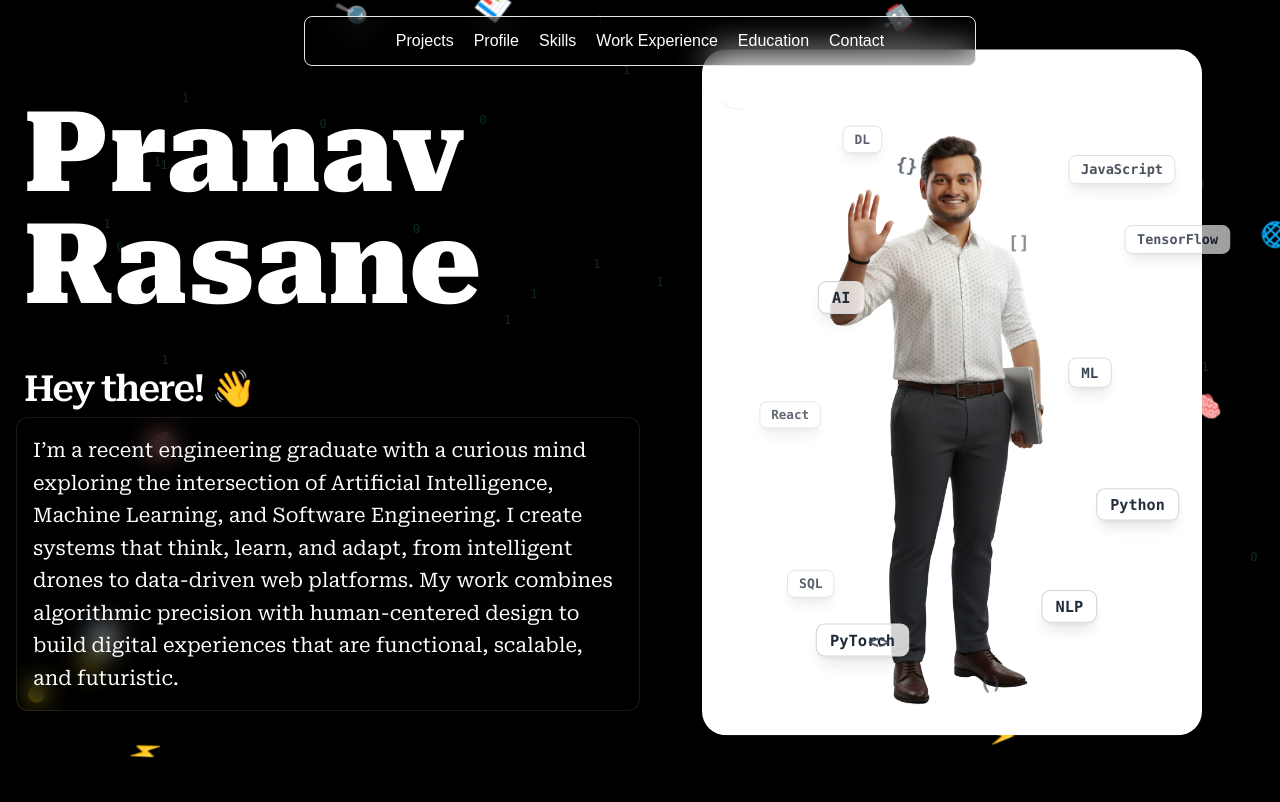
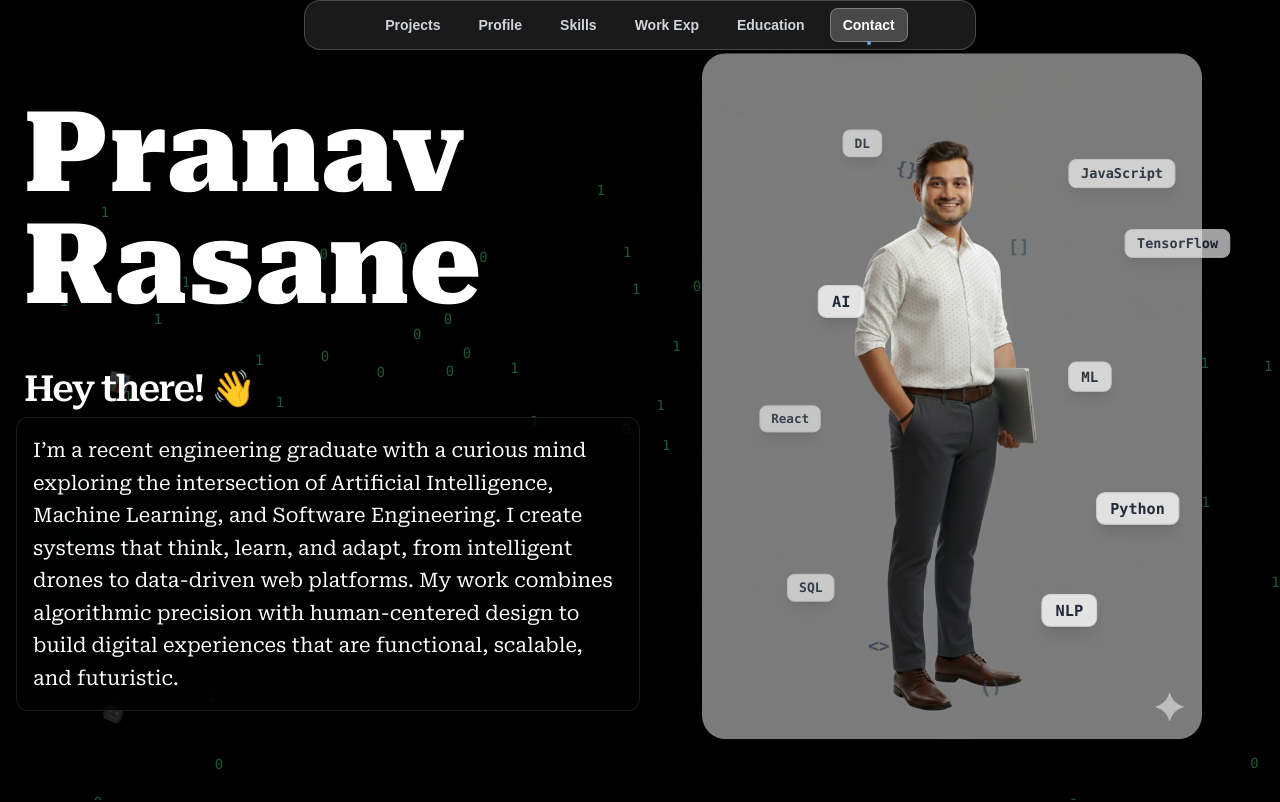
Before and after one commit to PranavRasane/pranav-rasane-portfolio, a React (Vite) app: page / in a window 1280 px wide. Shown: the top 802 px of the page. Built offline with nearby package versions, Linux system fonts and the light colour scheme.

Commit message:
Portfolio enhancements: Fixed mobile navbar overlap, improved background visibility (faded AI emojis, prominent binary), removed PyTorch from skills, optimized navbar animations and mobile layout

```diff
--- a/src/App.jsx
+++ b/src/App.jsx
@@ -85,23 +85,22 @@ const App = () => {
     <div className="relative min-h-screen overflow-y-auto antialiased scroll-smooth">
       {/* Floating AI Icons Background */}
       <div className="fixed inset-0 bg-black overflow-hidden">
-        {/* Floating AI Icons */}
+        {/* Floating AI Icons - Almost Invisible */}
         <div className="absolute inset-0">
-          {[...Array(15)].map((_, i) => (
+          {[...Array(8)].map((_, i) => (
             <motion.div
               key={i}
-              className="absolute text-gray-500 text-2xl"
+              className="absolute text-gray-900/20 text-lg" // Almost invisible - 20% opacity
               style={{
                 left: `${Math.random() * 100}%`,
                 top: `${Math.random() * 100}%`,
               }}
               animate={{
-                y: [0, -30, 0],
-                x: [0, Math.random() * 20 - 10, 0],
-                rotate: [0, 180, 360],
+                y: [0, -15, 0],
+                rotate: [0, 45, 0],
               }}
               transition={{
-                duration: 10 + Math.random() * 10,
+                duration: 20 + Math.random() * 20,
                 repeat: Infinity,
                 ease: 'linear',
               }}
@@ -111,12 +110,16 @@ const App = () => {
           ))}
         </div>
 
-        {/* Binary Rain Effect */}
+        {/* Binary Rain Effect - More Visible */}
         <div className="absolute inset-0">
-          {[...Array(50)].map((_, i) => (
+          {[...Array(80)].map(
+            (
+              _,
+              i // Increased from 50 to 80
+            ) => (
               <motion.div
                 key={i}
-              className="absolute text-green-400 text-xs font-mono opacity-20 z-0"
+                className="absolute text-green-400 text-sm font-mono opacity-40 z-0" // Increased opacity and text size
                 style={{
                   left: `${Math.random() * 100}%`,
                 }}
@@ -124,14 +127,15 @@ const App = () => {
                   y: [-100, window.innerHeight + 100],
                 }}
                 transition={{
-                duration: 10 + Math.random() * 20,
+                  duration: 8 + Math.random() * 15, // Faster animation
                   repeat: Infinity,
-                delay: Math.random() * 5,
+                  delay: Math.random() * 3,
                 }}
               >
                 {Math.random() > 0.5 ? '1' : '0'}
               </motion.div>
-          ))}
+            )
+          )}
         </div>
       </div>
 
--- a/src/components/Header.jsx
+++ b/src/components/Header.jsx
@@ -34,7 +34,7 @@ const Header = () => {
         initial={{ opacity: 0, scale: 0.8 }}
         animate={{ opacity: 1, scale: 1 }}
         transition={{ duration: 1 }}
-        className="w-full md:w-1/2 lg:p-8 relative"
+        className="w-full md:w-1/2 lg:p-8 relative mt-16 lg:mt-2"
       >
         <div className="flex justify-center relative">
           {/* Your Photo with White Background */}
@@ -69,7 +69,6 @@ const Header = () => {
             { text: 'Python', x: '75%', y: '65%', delay: 1.1 },
             { text: 'React', x: '15%', y: '50%', delay: 2.8 },
             { text: 'TensorFlow', x: '80%', y: '25%', delay: 1.9 },
-            { text: 'PyTorch', x: '25%', y: '85%', delay: 0.7 },
             { text: 'JavaScript', x: '70%', y: '15%', delay: 3.5 },
           ].map((snippet, i) => (
             <motion.div
--- a/src/components/Navbar.jsx
+++ b/src/components/Navbar.jsx
@@ -1,19 +1,70 @@
-import { useState } from 'react'
+import { useState, useEffect } from 'react'
 import { FaBars, FaTimes } from 'react-icons/fa'
+import { motion, AnimatePresence } from 'framer-motion'
 
 const NAVIGATION_LINK = [
   { label: 'Projects', href: '#projects' },
   { label: 'Profile', href: '#bio' },
   { label: 'Skills', href: '#skills' },
-  { label: 'Work Experience', href: '#work' },
+  { label: 'Work Exp', href: '#work' },
   { label: 'Education', href: '#education' },
   { label: 'Contact', href: '#contact' },
 ]
 
 const Navbar = () => {
   const [isMobileMenuOpen, setIsMobileMenuOpen] = useState(false)
+  const [activeSection, setActiveSection] = useState('')
+  const [lastScrollY, setLastScrollY] = useState(0)
+  const [isNavbarVisible, setIsNavbarVisible] = useState(true)
 
-  const togglerMobileMenu = () => {
+  // Hide navbar on scroll down, show on scroll up
+  useEffect(() => {
+    const handleScroll = () => {
+      const currentScrollY = window.scrollY
+
+      if (currentScrollY < 100) {
+        setIsNavbarVisible(true)
+      } else if (currentScrollY > lastScrollY && currentScrollY > 100) {
+        setIsNavbarVisible(false)
+        setIsMobileMenuOpen(false)
+      } else {
+        setIsNavbarVisible(true)
+      }
+
+      setLastScrollY(currentScrollY)
+    }
+
+    window.addEventListener('scroll', handleScroll, { passive: true })
+    return () => window.removeEventListener('scroll', handleScroll)
+  }, [lastScrollY])
+
+  // Update active section on scroll
+  useEffect(() => {
+    const handleActiveSection = () => {
+      const sections = NAVIGATION_LINK.map((link) =>
+        document.querySelector(
+          link.href.startsWith('#') ? link.href : `#${link.href}`
+        )
+      ).filter(Boolean)
+
+      const scrollY = window.scrollY + 100
+
+      sections.forEach((section) => {
+        const sectionTop = section.offsetTop
+        const sectionHeight = section.clientHeight
+        const sectionId = section.getAttribute('id')
+
+        if (scrollY >= sectionTop && scrollY < sectionTop + sectionHeight) {
+          setActiveSection(sectionId)
+        }
+      })
+    }
+
+    window.addEventListener('scroll', handleActiveSection)
+    return () => window.removeEventListener('scroll', handleActiveSection)
+  }, [])
+
+  const toggleMobileMenu = () => {
     setIsMobileMenuOpen(!isMobileMenuOpen)
   }
 
@@ -23,7 +74,7 @@ const Navbar = () => {
       href.startsWith('#') ? href : `#${href}`
     )
     if (targetElement) {
-      const offset = -85 // Adjust for fixed navbar height
+      const offset = -85
       const elementPosition = targetElement.getBoundingClientRect().top
       const offsetPosition = elementPosition + window.scrollY + offset
       window.scrollTo({
@@ -36,55 +87,106 @@ const Navbar = () => {
 
   return (
     <div>
-      <nav className="fixed left-0 right-0 top-4 z-50">
+      <motion.nav
+        className="fixed left-0 right-0 top-0 z-50 transition-transform duration-300"
+        initial={{ y: 0 }}
+        animate={{
+          y: isNavbarVisible ? 0 : -100,
+        }}
+        transition={{ duration: 0.3, ease: 'easeInOut' }}
+      >
         {/* Desktop Navigation */}
-        <div className="mx-auto hidden max-w-2xl items-center justify-center rounded-lg border border-stone-50/3 bg-black/20 py-3 backdrop-blur-lg lg:flex">
-          <ul className="flex items-center gap-5">
-            {NAVIGATION_LINK.map((item, index) => (
-              <li key={index}>
-                <a
-                  className="text-small hover:text-yellow-400"
-                  href={item.href}
-                  onClick={(e) => handleLinkClick(e, item.href)}
-                >
-                  {item.label}
-                </a>
-              </li>
-            ))}
-          </ul>
-        </div>
+        <motion.div
+          className="mx-auto hidden max-w-2xl items-center justify-center rounded-2xl glass-effect border border-gray-600/30 py-3 backdrop-blur-xl lg:flex"
+          initial={{ y: -100, opacity: 0 }}
+          animate={{ y: 0, opacity: 1 }}
+          transition={{ duration: 0.6 }}
+        >
+          <ul className="flex items-center gap-3">
+            {NAVIGATION_LINK.map((item, index) => {
+              const sectionId = item.href.replace('#', '')
+              const isActive = activeSection === sectionId
 
-        {/* Mobile Navigation */}
-        <div className="rounded-lg backdrop-blur-md lg:hidden">
-          <div className="flex items-center">
-            <button
-              className="focus:outline-none p-2 text-white"
-              onClick={togglerMobileMenu}
-            >
-              {isMobileMenuOpen ? (
-                <FaTimes className="m-2 h-6 w-5" />
-              ) : (
-                <FaBars className="m-2 h-6 w-5" />
-              )}
-            </button>
-          </div>
-          {isMobileMenuOpen && (
-            <ul className="flex flex-col items-start gap-3 p-4 bg-black text-white rounded-md">
-              {NAVIGATION_LINK.map((item, index) => (
+              return (
                 <li key={index}>
                   <a
-                    className="text-small hover:text-yellow-400"
+                    className={`relative px-3 py-2 text-sm font-semibold transition-all duration-200 rounded-lg whitespace-nowrap min-w-[60px] text-center ${
+                      isActive
+                        ? 'text-white bg-white/20 shadow-lg border border-white/30'
+                        : 'text-gray-300 hover:text-white hover:bg-white/10 border border-transparent'
+                    }`}
                     href={item.href}
                     onClick={(e) => handleLinkClick(e, item.href)}
                   >
                     {item.label}
+                    {isActive && (
+                      <div className="absolute -bottom-1 left-1/2 transform -translate-x-1/2 w-1 h-1 bg-blue-400 rounded-full" />
+                    )}
                   </a>
                 </li>
-              ))}
-            </ul>
-          )}
+              )
+            })}
+          </ul>
+        </motion.div>
+
+        {/* Mobile Navigation - Clean without "Navigation" text */}
+        <div className="lg:hidden">
+          <motion.div
+            className="rounded-2xl glass-effect border border-gray-600/30 backdrop-blur-xl mx-4 mt-4"
+            initial={{ y: -100, opacity: 0 }}
+            animate={{ y: 0, opacity: 1 }}
+            transition={{ duration: 0.6 }}
+          >
+            <div className="flex items-center justify-end p-3">
+              {' '}
+              {/* Changed to justify-end and reduced padding */}
+              <button
+                className="p-2 text-gray-300 hover:text-white transition-colors duration-200 rounded-lg hover:bg-gray-700/50"
+                onClick={toggleMobileMenu}
+              >
+                {isMobileMenuOpen ? (
+                  <FaTimes className="h-6 w-6" />
+                ) : (
+                  <FaBars className="h-6 w-6" />
+                )}
+              </button>
+            </div>
+
+            <AnimatePresence>
+              {isMobileMenuOpen && (
+                <motion.ul
+                  className="flex flex-col gap-2 p-4 bg-gray-900/95 backdrop-blur-xl border-t border-gray-600/30 rounded-b-2xl"
+                  initial={{ opacity: 0, height: 0 }}
+                  animate={{ opacity: 1, height: 'auto' }}
+                  exit={{ opacity: 0, height: 0 }}
+                  transition={{ duration: 0.2 }}
+                >
+                  {NAVIGATION_LINK.map((item, index) => {
+                    const sectionId = item.href.replace('#', '')
+                    const isActive = activeSection === sectionId
+
+                    return (
+                      <li key={index}>
+                        <a
+                          className={`block px-4 py-3 rounded-lg text-base font-semibold transition-all duration-150 ${
+                            isActive
+                              ? 'text-white bg-blue-500/20 border-l-4 border-blue-400'
+                              : 'text-gray-300 hover:text-white hover:bg-white/10'
+                          }`}
+                          href={item.href}
+                          onClick={(e) => handleLinkClick(e, item.href)}
+                        >
+                          {item.label}
+                        </a>
+                      </li>
+                    )
+                  })}
+                </motion.ul>
+              )}
+            </AnimatePresence>
+          </motion.div>
         </div>
-      </nav>
+      </motion.nav>
     </div>
   )
 }
```
Also changed, not shown: public/animated-PP.png. Lines whose indentation alone changed are shown as unchanged.
